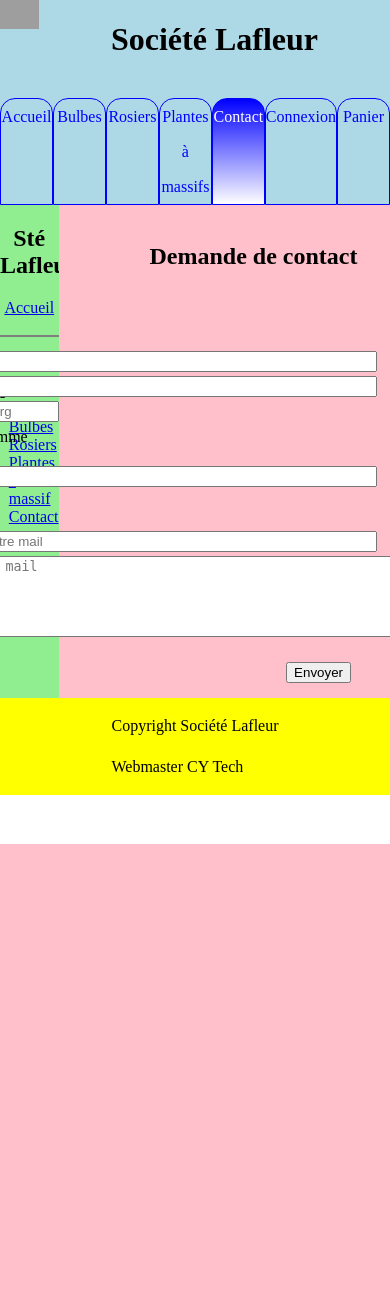
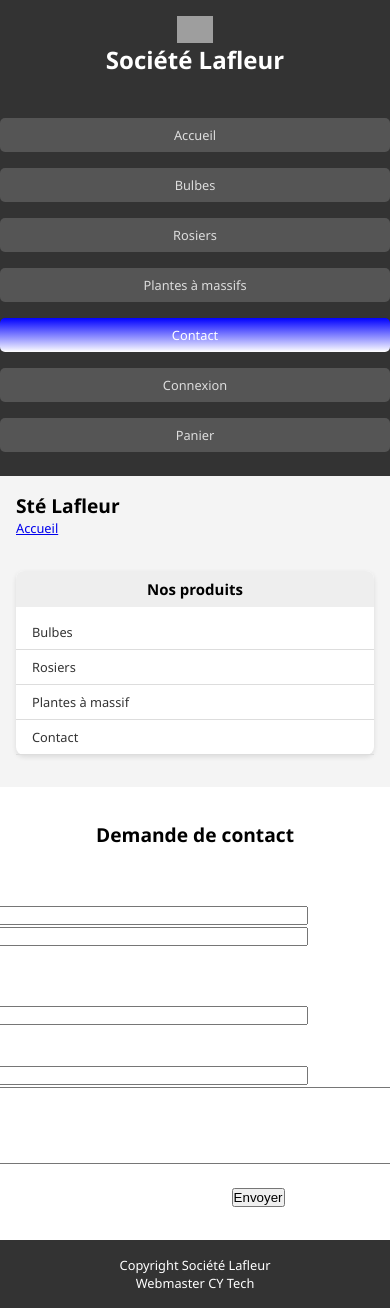
Before and after one commit to nollandL/projet, a PHP site: page /Contact.html in a window 390 px wide; the page is wider, and only the part inside the window is pictured. Before the commit the page ends 844 px from the top of that part, so only its background shows below. Run offline with PHP 8.4, Linux system fonts and the light colour scheme; grey boxes are pictures that could not be loaded.

Commit message:
Update contact.css

```diff
--- a/projet/css/contact.css
+++ b/projet/css/contact.css
@@ -1,29 +1,34 @@
-html
-{
-    margin : 0% auto;
-    padding: 0% auto;
+* {
+    margin: 0;
+    padding: 0;
+    box-sizing: border-box;
+    resize: none;
   }
 
-body
-{
+  /* Styles de base pour html et body */
+  html, body {
     width: 100%;
-    height: 100%;
-    margin : 0% auto;
-    padding: 0% auto;
+    min-height: 100vh; /* Nouveau - assure que le body prend au moins la hauteur de la fenêtre */
+    font-family: 'Segoe UI', Tahoma, sans-serif;
+    display: flex; /* Nouveau - permet l'utilisation de Flexbox */
+    flex-direction: column; /* Nouveau - empile les éléments verticalement */
   }
 
 
-header
-{
-    background-color: lightblue;
+/* Styles du header */
+header {
+    background-color: #333;
+    color: white;
+    padding: 1rem 0;
   }
 
 
-
-#header_head
-{
+/* Conteneur pour le haut du header, contenant le logo et le titre */
+#header_head {
     display: flex;
-    padding: 0%;
+    justify-content: space-between;
+    align-items: center; /* Alignement vertical des enfants */
+    padding: 0 1rem;
   }
 
 #header_head h1
@@ -31,31 +36,41 @@ header
     width: 100%;
 }
 
+/* Styles pour le titre principal de la page */
 h1
 {
     text-align: center;
+    font-size: 2rem;
 }
 
-#nav {
+
+/* Barre de navigation */
+#nav
+{
     display: flex;
     justify-content: center;
-    text-align:center;
-    width: 100%;
+    flex-wrap: wrap;
+    margin-top: 1rem; /* Ajout d'une marge au-dessus de la navigation */
+  }
+/* Styles pour les liens de la navigation */
+#nav a
+{
+    background-color: #555;
+    color: #ddd;
+    text-decoration: none;
+    padding: 0.5rem 1rem;
+    margin: 0.5rem;
+    flex-grow: 1;
+    text-align: center;
+    border-radius: 5px;
+    transition: background-color 0.3s ease;
 }
 
-#nav a
-{
-    border-radius: 25px;
-    background-color: lightblue;
-    border: solid thin;
-    border-radius: 15px 15px 0px 0px;
+/* Changement de couleur des liens de la nav au survol */
+#nav a:hover {
+    background-color: #777;
+  }
 
-
-    text-decoration:none;
-    width:200px; /* this is the width of the menu items */
-    line-height:35px; /* this is the hieght of the menu items */
-    color: blue;
-}
 
 #nav #current_nav
 {
@@ -66,43 +81,52 @@ h1
 
 
 
-#main
-{
+#main {
     display: flex;
-    text-align: center;
-    width: 100%;
+    flex: 1; /* Nouveau - permet à main de prendre tout l'espace disponible */
   }
 
-#left
-{
-    width: 15%;
-    background-color: lightgreen;
+/* Styles pour la colonne de gauche contenant les produits */
+#left {
+    width: 20%;
+    background-color: #f4f4f4;
+    padding: 1rem;
   }
 
-#produits
-{
-    border: solid grey;
-    border-width: 2px 0 0 0;
-
+/* Conteneur pour les produits */
+#produits {
+    margin: 1rem 0;
+    background-color: #fff;
+    box-shadow: 0 2px 5px rgba(0, 0, 0, 0.1);
+    border-radius: 8px;
   }
 
-#produits a
-{
-    display: block;
-    text-align: left;
-    padding-left: 15%;
+/* Styles pour les titres dans la barre latérale */
+#produits h3 {
+    text-align: center;
+    padding: 0.5rem 0;
+    background-color: #eee;
+    margin-bottom: 0.5rem;
+    border-radius: 8px 8px 0 0;
   }
 
+/* Styles pour les liens de produits */
+#produits a {
+    text-decoration: none;
+    color: #333;
+    display: block;
+    padding: 0.5rem 1rem;
+    border-bottom: 1px solid #ddd;
+  }
 
-
-
-
-
-#right
-{
+/* Styles pour la partie principale de la page */
+#right {
+    flex-grow: 1;
+    padding: 1rem;
+    background-color: #fff;
+    text-align: center;
     margin: 0 auto;
     width: 100%;
-    background-color: pink;
   }
 
 table
@@ -126,18 +150,43 @@ input[type="submit"]
 
 
 
-footer
-{
-    margin: 0 auto;
-    background-color: yellow;
-    display: flex;
-    justify-content: center;
-    width: 100%;
-    height: 100%
+
+/* Styles pour le footer */
+footer {
+    background-color: #333;
+    color: white;
+    text-align: center;
+    padding: 1rem 0;
+    margin-top: auto; /* Nouveau - pousse le footer en bas */
   }
 
-footer p
-{
-    padding-top: 2%;
-    padding-bottom: 2%;
+  /* Media queries pour la responsivité */
+  @media (max-width: 768px) {
+    #header_head, #nav {
+        flex-direction: column;
     }
+
+    #main {
+        flex-direction: column;
+    }
+
+    #left, #right {
+        width: 100%;
+    }
+
+    #nav a {
+        width: 100%;
+        margin: 0.5rem 0;
+    }
+  }
+
+  /* Ajustement des tailles de texte pour les petits écrans */
+  @media (max-width: 480px) {
+    body {
+        font-size: 0.8rem;
+    }
+
+    h1 {
+        font-size: 1.5rem;
+    }
+  }
```
Lines whose indentation alone changed are shown as unchanged.
